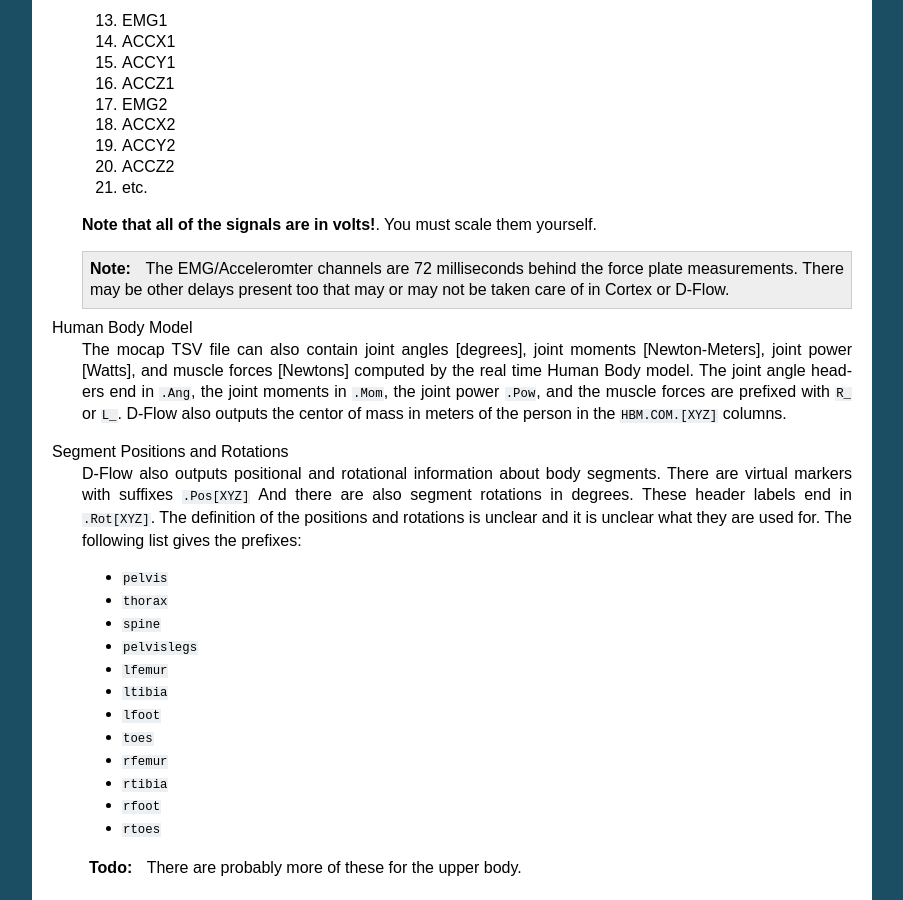
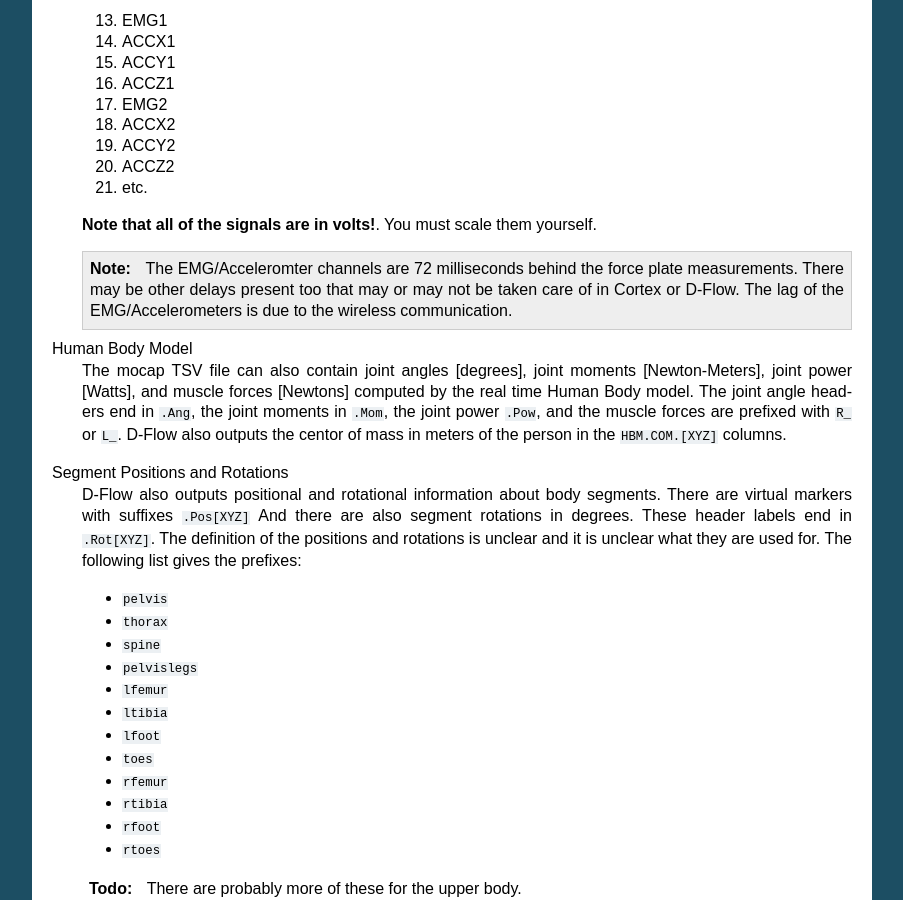
Before and after one commit to csu-hmc/GaitAnalysisToolKit, a Sphinx documentation site: the page built from docs/motek.rst, in a window 1280 px wide and 900 px high, scrolled down 2827 px. Shown: the whole window, without its empty margins (198-1101 px from the left). Built offline with Sphinx 7.4.7, drawn with Linux system fonts in a browser that asks for light colours.

Commit message:
Minor doc edit.

```diff
--- a/docs/motek.rst
+++ b/docs/motek.rst
@@ -161,7 +161,8 @@ Analog Channels
 
       The EMG/Acceleromter channels are 72 milliseconds behind the force plate
       measurements. There may be other delays present too that may or may not
-      be taken care of in Cortex or D-Flow.
+      be taken care of in Cortex or D-Flow. The lag of the EMG/Accelerometers
+      is due to the wireless communication.
 
 Human Body Model
    The mocap TSV file can also contain joint angles [degrees], joint moments
```
